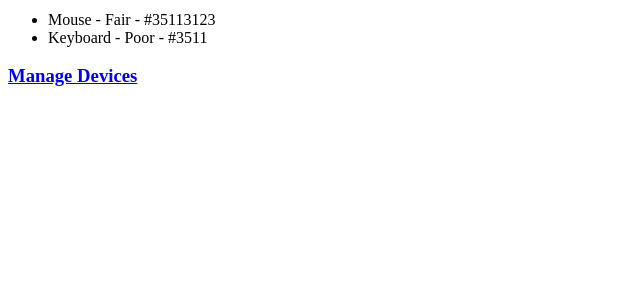
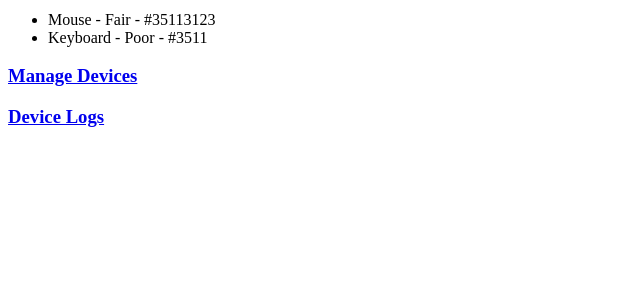
Before and after one commit to muhtasimhafiz/CompanyDeviceManagement, a Django app: page /company/dashboard/ in a window 1280 px wide. Shown: the part 469-769 px from the top of the page, without its empty margins (0-640 px from the left). Run offline with Django 4.2, Linux system fonts and the light colour scheme; a user stored in the database is signed in; data comes from the database, SQL or seed files in the repository.

Commit message:
device log history

```diff
--- a/company_app/templates/dashboard.html
+++ b/company_app/templates/dashboard.html
@@ -36,4 +36,6 @@
 
   <!-- Link to Manage Devices -->
   <h3><a href="{% url 'company_app:manage_device' %}">Manage Devices</a></h3>
+  <h3><a href="{% url 'company_app:device_logs' %}">Device Logs</a></h3>
+
 {% endblock %}
```
